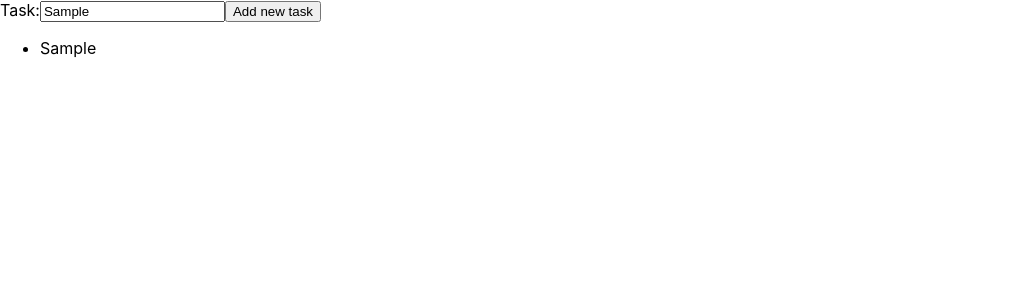
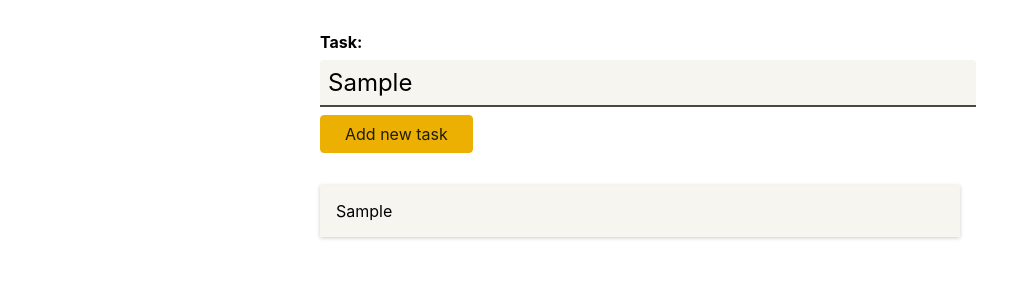
Before and after one commit to corocoto/todo-react-ts-app, a React (Create React App) app: page / in a window 1280 px wide. Both pictures are taken after typing "Sample" into the empty fields and a click on the button "Add new task". Shown: the top 300 px of the page, without its empty margins (0-1035 px from the left). Built offline with nearby package versions, Linux system fonts and the light colour scheme.

Commit message:
Adds styling

```diff
--- /dev/null
+++ b/src/components/TodoForm/TodoForm.module.css
@@ -0,0 +1,39 @@
+.form {
+    width: 40rem;
+    margin: 2rem auto;
+}
+
+.form label {
+    display: block;
+    font-weight: bold;
+    margin-bottom: 0.5rem;
+}
+
+.form input {
+    display: block;
+    width: 100%;
+    font: inherit;
+    font-size: 1.5rem;
+    padding: 0.5rem;
+    background-color: #f7f5ef;
+    border: none;
+    border-bottom: 2px solid #494844;
+    border-radius: 4px 4px 0 0;
+    margin-bottom: 0.5rem;
+}
+
+.form button {
+    font: inherit;
+    background-color: #ebb002;
+    border: 1px solid #ebb002;
+    color: #201d0f;
+    padding: 0.5rem 1.5rem;
+    border-radius: 4px;
+    cursor: pointer;
+}
+
+.form button:hover,
+.form button:active {
+    background-color: #ebc002;
+    border-color: #ebc002;
+}
--- a/src/components/TodoForm/TodoForm.tsx
+++ b/src/components/TodoForm/TodoForm.tsx
@@ -1,10 +1,11 @@
 import React from "react";
+import classes from './TodoForm.module.css';
 
 const TodoForm: React.FC<{
     onAddTodo: (event: React.FormEvent) => void
 }> = ({onAddTodo}) => {
     return (
-        <form onSubmit={onAddTodo}>
+        <form className={classes.form} onSubmit={onAddTodo}>
             <label htmlFor="todo-input">Task:</label>
             <input type="text" id='todo-input' required/>
             <button>Add new task</button>
--- /dev/null
+++ b/src/components/TodoItem/TodoItem.module.css
@@ -0,0 +1,6 @@
+.item {
+    margin: 1rem 0;
+    box-shadow: 0 1px 4px rgba(0, 0, 0, 0.2);
+    padding: 1rem;
+    background-color: #f7f5ef;
+}
--- a/src/components/TodoItem/TodoItem.tsx
+++ b/src/components/TodoItem/TodoItem.tsx
@@ -1,5 +1,6 @@
 import React from 'react';
+import classes from "./TodoItem.module.css";
 
-const TodoItem: React.FC<{text: string}> = ({text}) => <li>{text}</li>;
+const TodoItem: React.FC<{text: string}> = ({text}) => <li className={classes.item}>{text}</li>;
 
 export default TodoItem;
--- /dev/null
+++ b/src/components/Todos/Todos.module.css
@@ -0,0 +1,6 @@
+.todos {
+    list-style: none;
+    margin: 2rem auto;
+    padding: 0;
+    width: 40rem;
+}
--- a/src/components/Todos/Todos.tsx
+++ b/src/components/Todos/Todos.tsx
@@ -1,10 +1,11 @@
 import React from "react";
 import TodoModel from '../../models/todos'
 import TodoItem from "../TodoItem/TodoItem";
+import classes from "./Todos.module.css";
 
 const Todos: React.FC<{items: TodoModel[]}> = ({items}) => {
     return (
-        <ul>
+        <ul className={classes.todos}>
             {items.map(({id, text}) => <TodoItem key={id} text={text} />)}
         </ul>
     );
```
